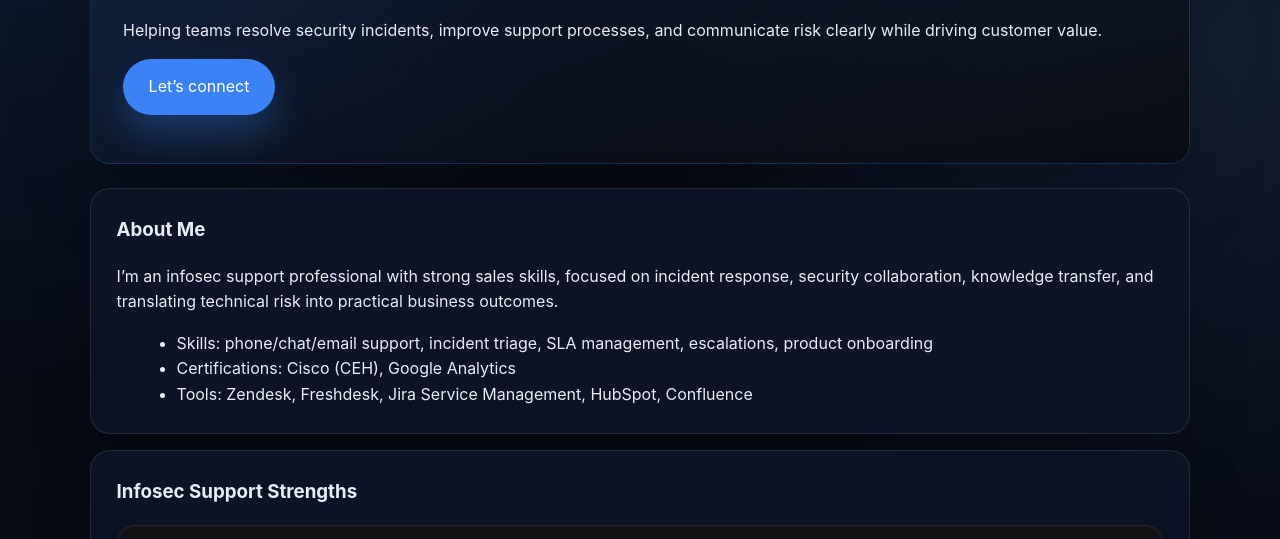
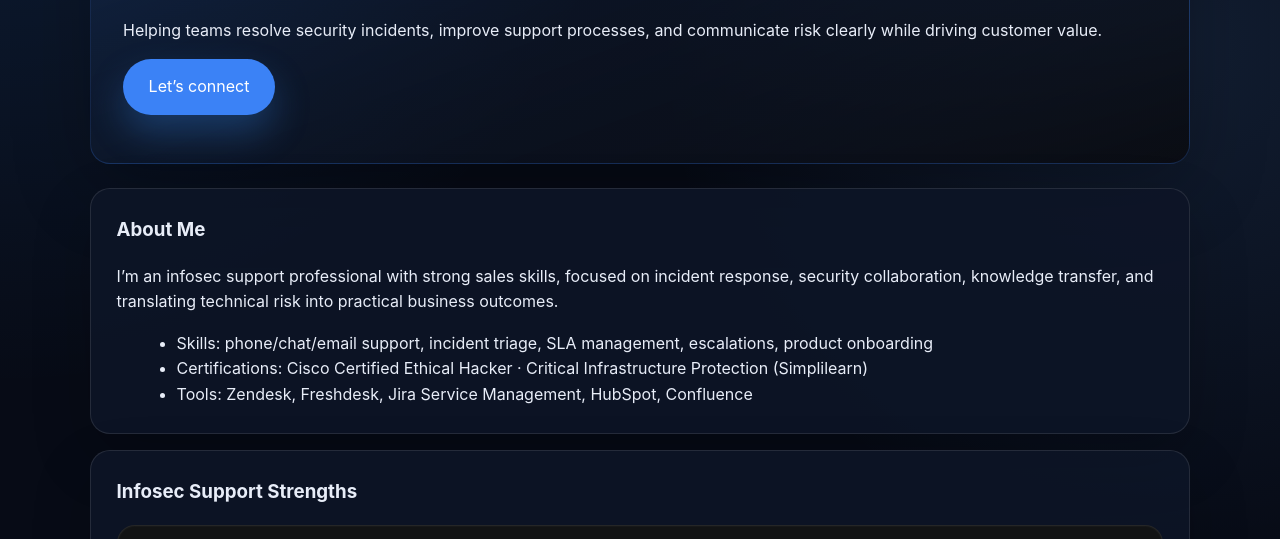
Before and after one commit to nord-guulewar/mywebsite_portfolio, a plain HTML site: page index.html in a window 1280 px wide. Shown: the part 249-788 px from the top of the page. Drawn offline with Linux system fonts and the light colour scheme.

Commit message:
finall blow

```diff
--- a/index.html
+++ b/index.html
@@ -39,7 +39,7 @@
       <p>I’m an infosec support professional with strong sales skills, focused on incident response, security collaboration, knowledge transfer, and translating technical risk into practical business outcomes.</p>
       <ul>
         <li>Skills: phone/chat/email support, incident triage, SLA management, escalations, product onboarding</li>
-        <li>Certifications: Cisco (CEH), Google Analytics</li>
+        <li>Certifications: Cisco Certified Ethical Hacker · Critical Infrastructure Protection (Simplilearn)</li>
         <li>Tools: Zendesk, Freshdesk, Jira Service Management, HubSpot, Confluence</li>
       </ul>
     </section>
```
